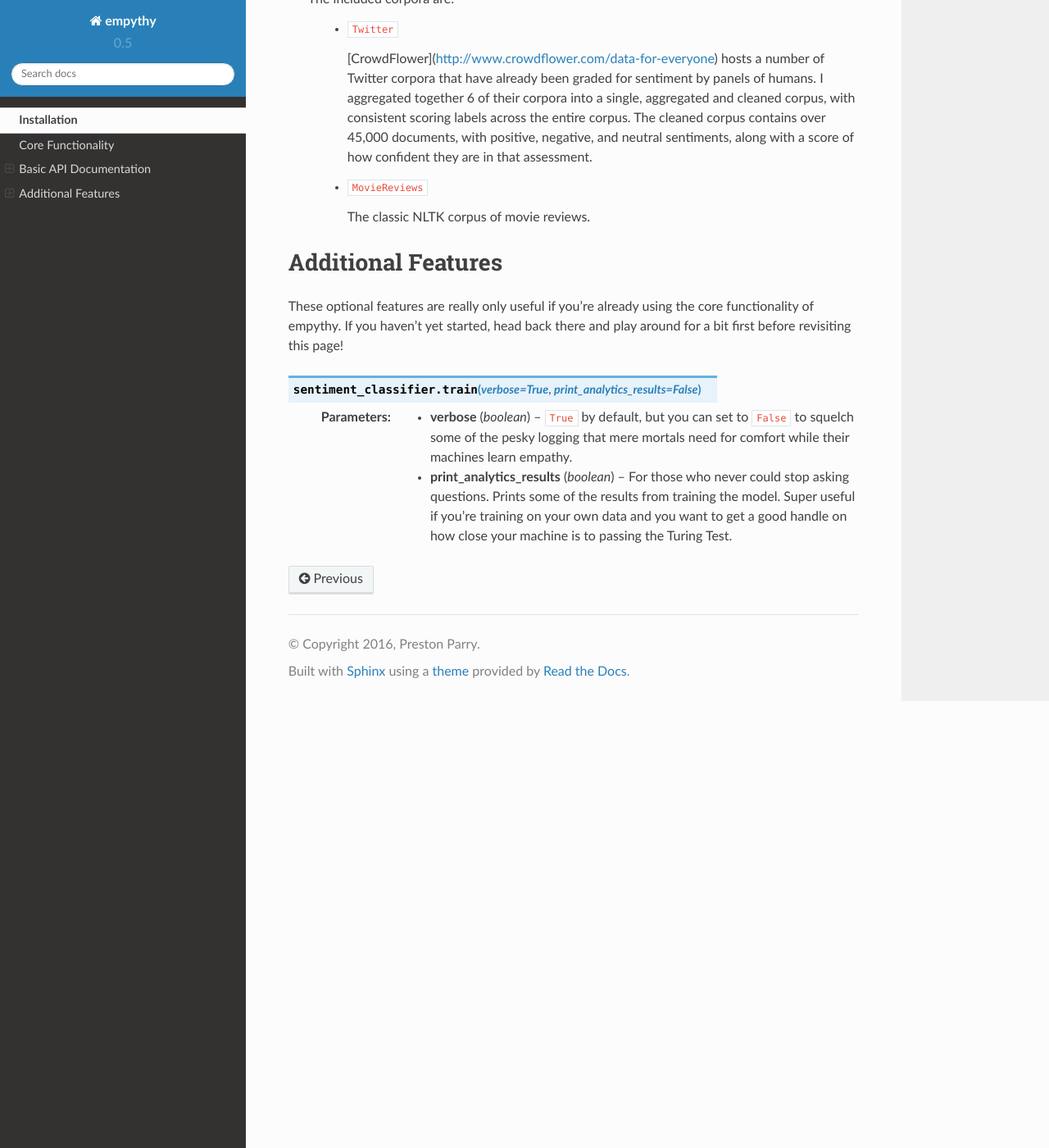
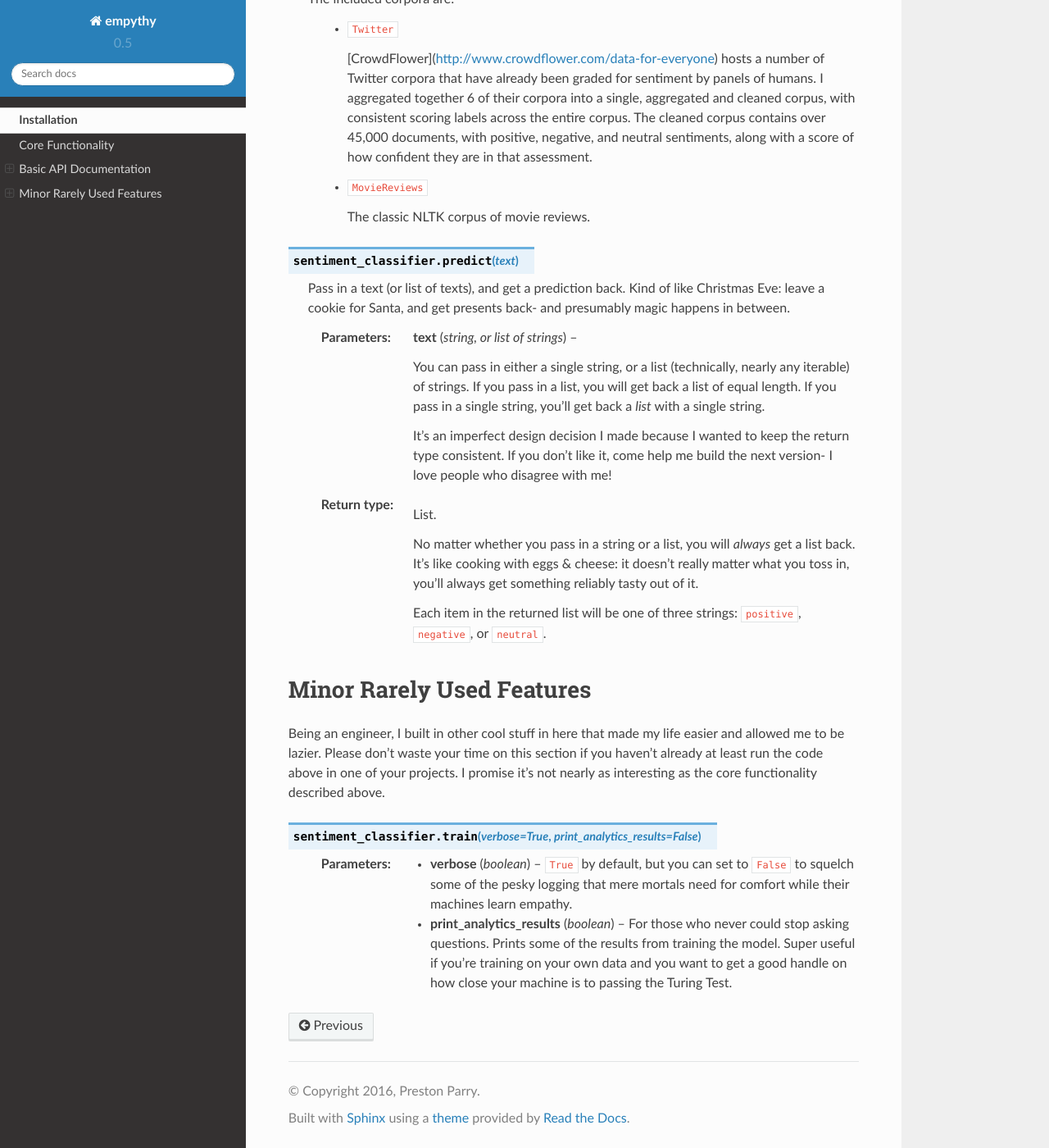
Before and after one commit to ClimbsRocks/empythy, a Sphinx documentation site: the page built from docs/core-functionality.rst, in a window 1280 px wide and 1400 px high, scrolled down 1187 px. Shown: the whole window at 82% size. Built offline with Sphinx 7.4.7 and the Read the Docs theme 2.0.0, drawn with Linux system fonts in a browser that asks for light colours.

Commit message:
adds documentation on ``.predict()``

```diff
--- a/docs/core-functionality.rst
+++ b/docs/core-functionality.rst
@@ -56,13 +56,30 @@ First, you must instantiate a new EmpathyMachines object. Convention is to save
 
       The classic NLTK corpus of movie reviews.
 
+.. py:method:: sentiment_classifier.predict(text)
+
+  Pass in a text (or list of texts), and get a prediction back. Kind of like Christmas Eve: leave a cookie for Santa, and get presents back- and presumably magic happens in between.
+
+  :param text:
+    You can pass in either a single string, or a list (technically, nearly any iterable) of strings. If you pass in a list, you will get back a list of equal length. If you pass in a single string, you'll get back a *list* with a single string.
+
+    It's an imperfect design decision I made because I wanted to keep the return type consistent. If you don't like it, come help me build the next version- I love people who disagree with me!
+
+  :type text: string, or list of strings
+  :rtype: List.
+
+    No matter whether you pass in a string or a list, you will *always* get a list back. It's like cooking with eggs & cheese: it doesn't really matter what you toss in, you'll always get something reliably tasty out of it.
+
+    Each item in the returned list will be one of three strings: ``positive``, ``negative``, or ``neutral``.
 
 
 
-Additional Features
-====================
 
-These optional features are really only useful if you're already using the core functionality of empythy. If you haven't yet started, head back there and play around for a bit first before revisiting this page!
+
+Minor Rarely Used Features
+===========================
+
+Being an engineer, I built in other cool stuff in here that made my life easier and allowed me to be lazier. Please don't waste your time on this section if you haven't already at least run the code above in one of your projects. I promise it's not nearly as interesting as the core functionality described above.
 
 .. index:: source document, output document
 
```
